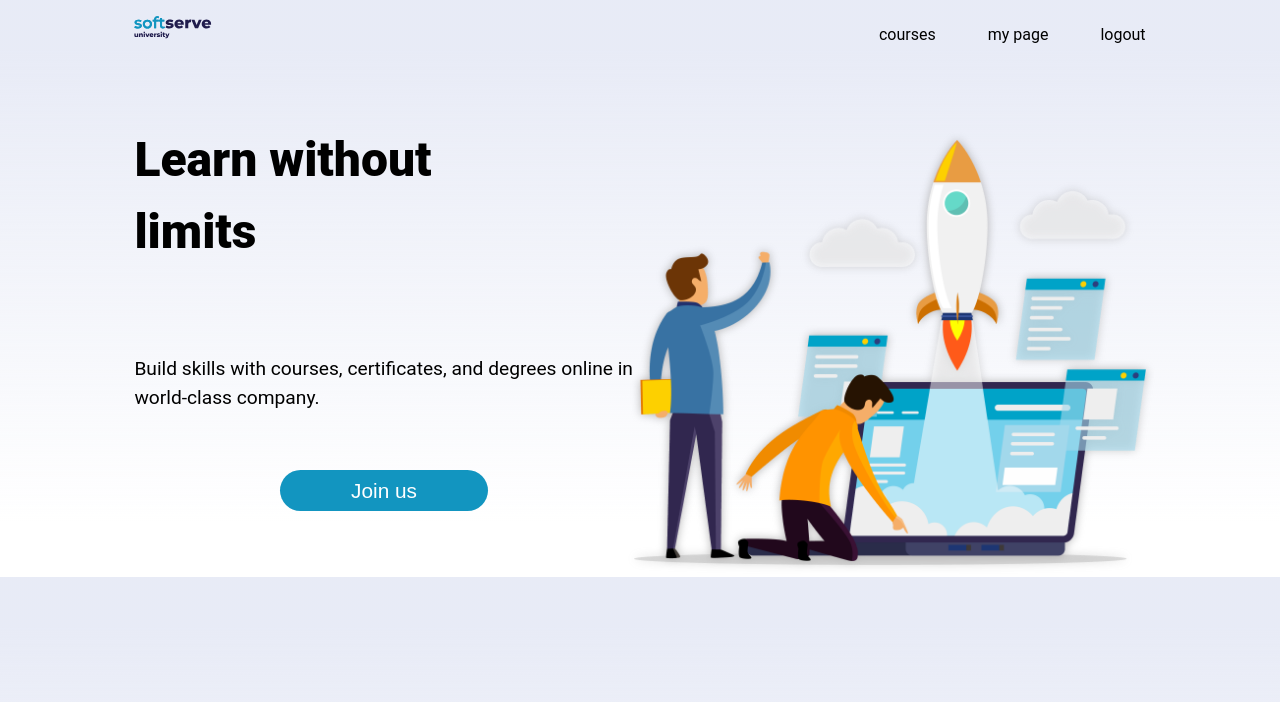
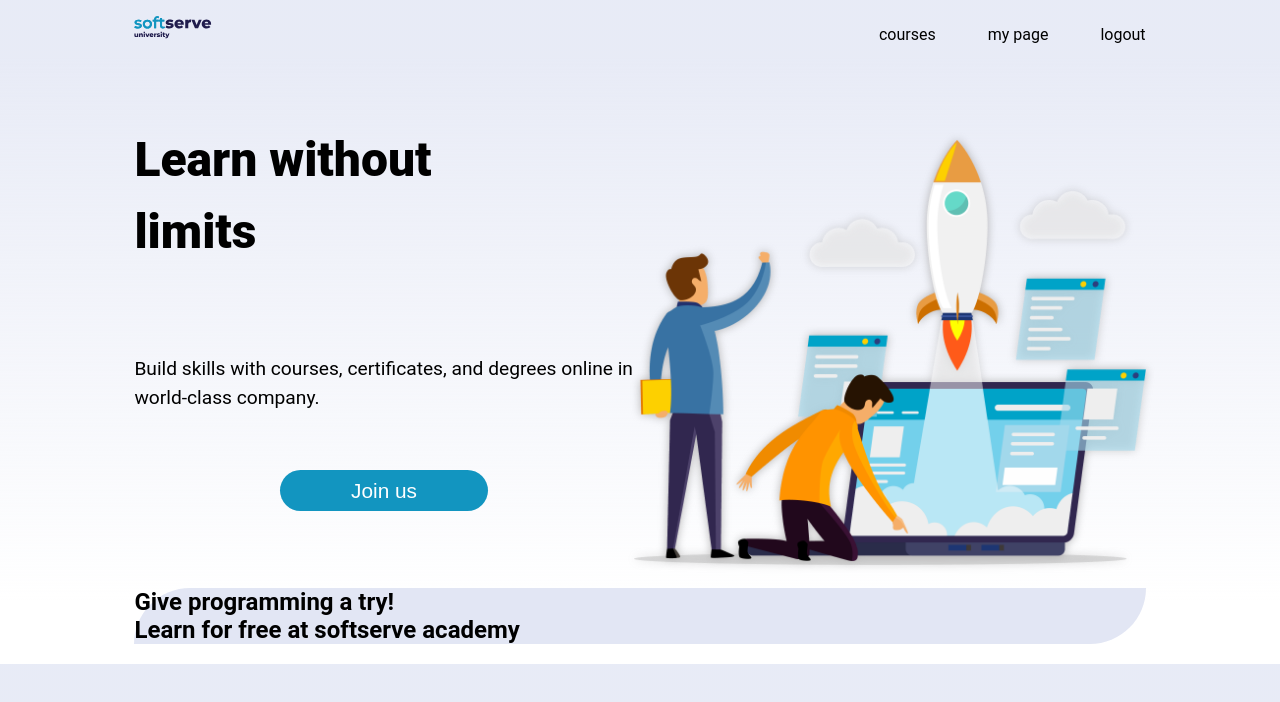
Before and after one commit to yuriikaterlin/Course-Evaluation, an Angular app: page / in a window 1280 px wide. Shown: the top 702 px of the page. Built offline with nearby package versions, Linux system fonts and the light colour scheme; some icons are missing.

Commit message:
change styles

```diff
--- a/src/app/main-page/main-page.component.html
+++ b/src/app/main-page/main-page.component.html
@@ -1,23 +1,44 @@
-<main >
+<main class="container">
   <header>
-    <div class="logo"><img src="../../assets/Logo.svg" alt="softserve logo"></div>
+    <div class="logo">
+      <img src="../../assets/Logo.svg" alt="softserve logo" />
+    </div>
     <nav>
       <ul>
         <li>courses</li>
-        <li> <span class="iconify" data-icon="mdi:account-circle"></span> my page</li>
-        <li> <span class="iconify" data-icon="mdi:logout"></span> logout</li>
+        <li>
+          <span class="iconify" data-icon="mdi:account-circle"></span> my page
+        </li>
+        <li><span class="iconify" data-icon="mdi:logout"></span> logout</li>
       </ul>
     </nav>
   </header>
   <div class="layout">
     <div class="layout-info">
-      <h1 class="hero-header">Learn without <br> limits</h1>
+      <h1 class="hero-header">
+        Learn without <br />
+        limits
+      </h1>
       <p class="hero-paragraph">
         Build skills with courses, certificates, and degrees online in
         world-class company.
       </p>
       <button class="btn">Join us</button>
     </div>
-    <div class="layout-photo"><img src="../../assets/winning.png" alt="two men works on laptop"></div>
+    <div class="layout-photo">
+      <img src="../../assets/winning.png" alt="two men works on laptop" />
+    </div>
   </div>
 </main>
+
+<div class="free-course container poligon">
+  <header>
+    <h2 class="free-header">
+      Give programming a try! <br />
+      Learn for free at softserve academy
+    </h2>
+  </header>
+  <div class="layout">
+
+  </div>
+</div>
--- a/src/app/main-page/main-page.component.scss
+++ b/src/app/main-page/main-page.component.scss
@@ -1,10 +1,17 @@
 @import url('https://fonts.googleapis.com/css2?family=Montserrat:wght@1,900&display=swap');
 
+.container {
+  margin: 0 auto;
+  width: 80%;
+}
+.poligon {
+  background: #E2E6F4;
+  border-top-left-radius: 200px;
+  border-bottom-right-radius: 200px;
+}
 
 main{
-  font-family: Montserrat, Roboto, 'Open Sans', 'Helvetica Neue', sans-serif;
-  margin: 0 auto;
-  width: 80%;
+
     header{
       display: flex;
       justify-content: space-between;
@@ -20,6 +27,7 @@ main{
         &>li{
           margin-left: 2rem;
           align-self: baseline;
+          cursor: pointer;
         }
       }
     }
--- a/src/styles.scss
+++ b/src/styles.scss
@@ -1,4 +1,6 @@
 /* You can add global styles to this file, and also import other style files */
+@import url('https://fonts.googleapis.com/css2?family=Montserrat:wght@1,900&display=swap');
 body {
-  background: linear-gradient(180deg, rgba(226, 230, 244, 0.8) 8.72%, rgba(255, 255, 255, 0) 90.52%);
+  background: linear-gradient(900deg, rgba(226, 230, 244, 0.8) 8.72%, rgba(245, 245, 245, 0) 90.52%);
+  font-family: Montserrat, Roboto, 'Open Sans', 'Helvetica Neue', sans-serif;
 }
```
